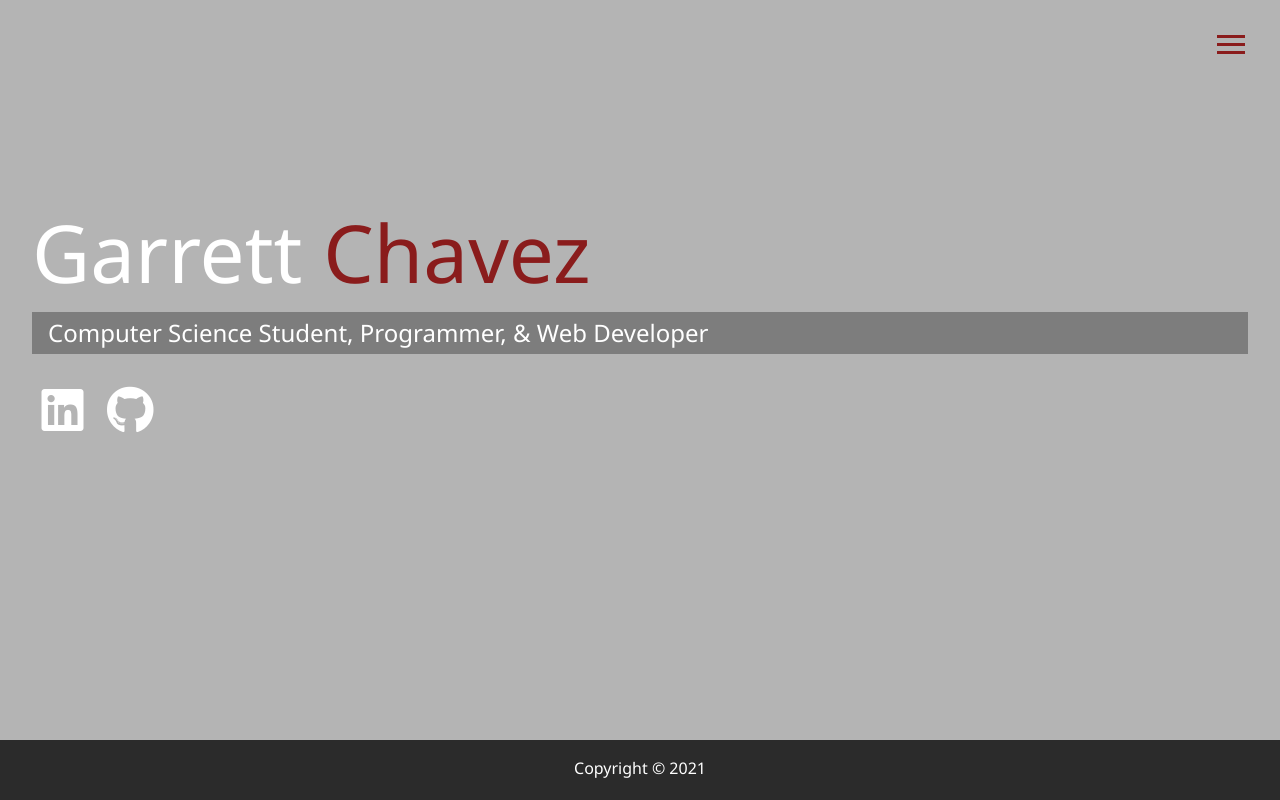
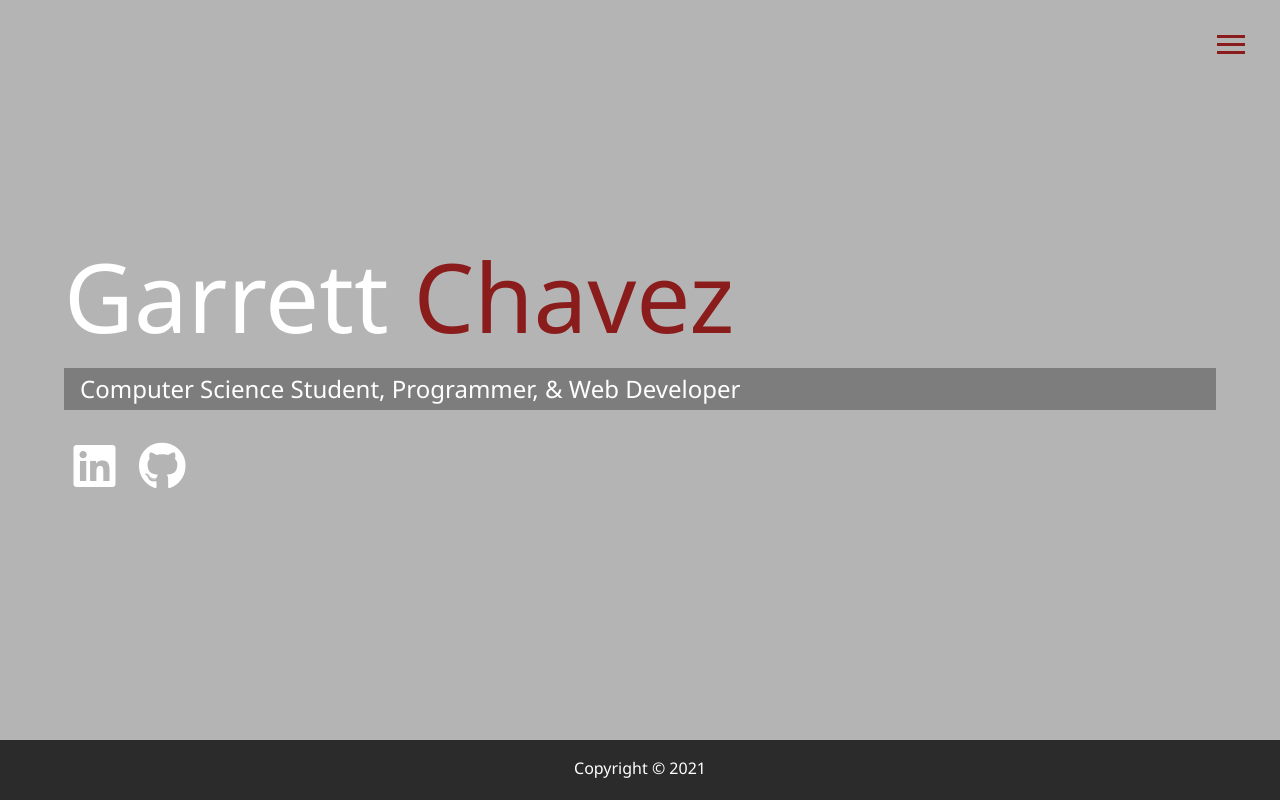
Before and after one commit to chavezgarrett7/my_portfolio, a website: page dist/index.html in a window 1280 px wide. Drawn offline with Linux system fonts and the light colour scheme.

Commit message:
Final Commit hopefully...

```diff
--- a/package.json
+++ b/package.json
@@ -3,12 +3,15 @@
   "version": "1.0.0",
   "description": "Responsive portfolio website",
   "main": "index.js",
+  "homepage": "https://chavezgarrett7.github.io/my_portfolio",
   "scripts": {
-    "sass": "node-sass -w scss/ -o dist/css/ --recursive"
+    "sass": "node-sass -w scss/ -o dist/css/ --recursive",
+    "deploy": "gh-pages -d dist"
   },
   "author": "Garrett Chavez",
   "license": "UNLICENSED",
   "dependencies": {
+    "gh-pages": "^3.1.0",
     "node-sass": "^5.0.0"
   }
 }
--- a/scss/_mobile.scss
+++ b/scss/_mobile.scss
@@ -70,6 +70,7 @@
 }
 
 // Smartphones
+@include mediaSm {
   main {
     padding: 2rem;
     #home h1 {
@@ -80,6 +81,7 @@
       margin-top: 1rem;
       font-size: 5rem;
     }
+  }
 
   .projects {
     grid-template-columns: 1fr;
```
Also changed, not shown: dist/css/main.css, 1 other file. Lines whose indentation alone changed are shown as unchanged.
